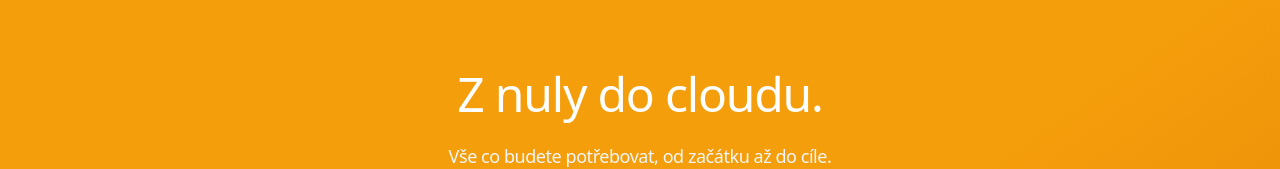
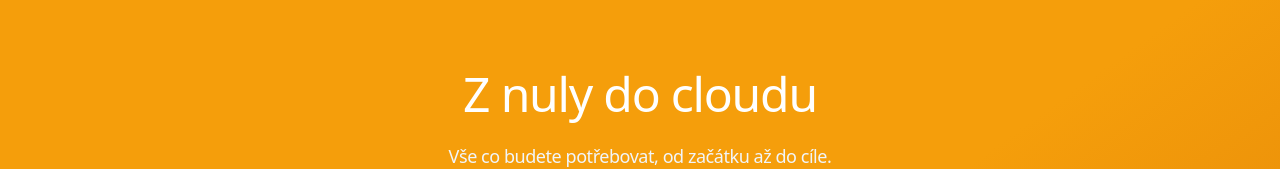
Before and after one commit to vojtechmares/website, a Next.js app: page / in a window 1280 px wide. Shown: the part 782-951 px from the top of the page. Built offline with nearby package versions, Linux system fonts and the light colour scheme.

Commit message:
content: remove trailing dot from headings
- consistency error

```diff
--- a/components/Pricing.tsx
+++ b/components/Pricing.tsx
@@ -87,7 +87,7 @@ export function Pricing() {
               <SwirlyDoodle className="absolute top-1/2 left-0 h-[1em] w-full fill-amber-400" />
               <span className="relative">Co pro Vás,</span>
             </span>{" "}
-            můžu udělat.
+            můžu udělat
           </h3>
           <p className="mt-4 text-lg text-slate-400">
             Nezáleží na velikosti Vaší firmy, ať jste startup, nebo korporát, dokážu pomoci každému.
--- a/components/PrimaryFeatures.tsx
+++ b/components/PrimaryFeatures.tsx
@@ -35,7 +35,7 @@ export function PrimaryFeatures() {
       <Container className="relative">
         <div className="max-w-2xl md:mx-auto md:text-center xl:max-w-none">
           <h2 className="font-display text-3xl tracking-tight text-white sm:text-4xl md:text-5xl">
-            Z nuly do cloudu.
+            Z nuly do cloudu
           </h2>
           <p className="mt-6 text-lg tracking-tight text-slate-100">
             Vše co budete potřebovat, od začátku až do cíle.
```
